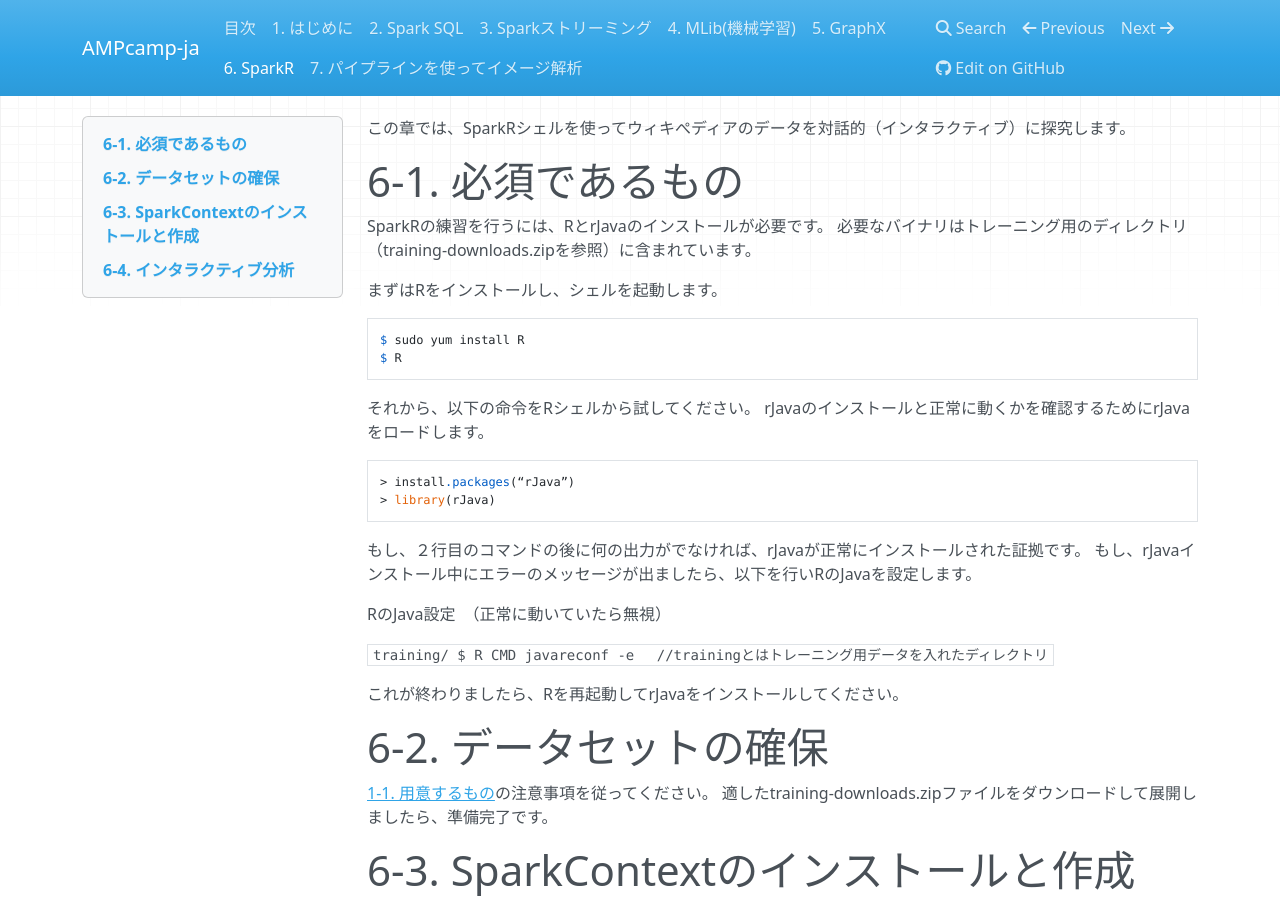
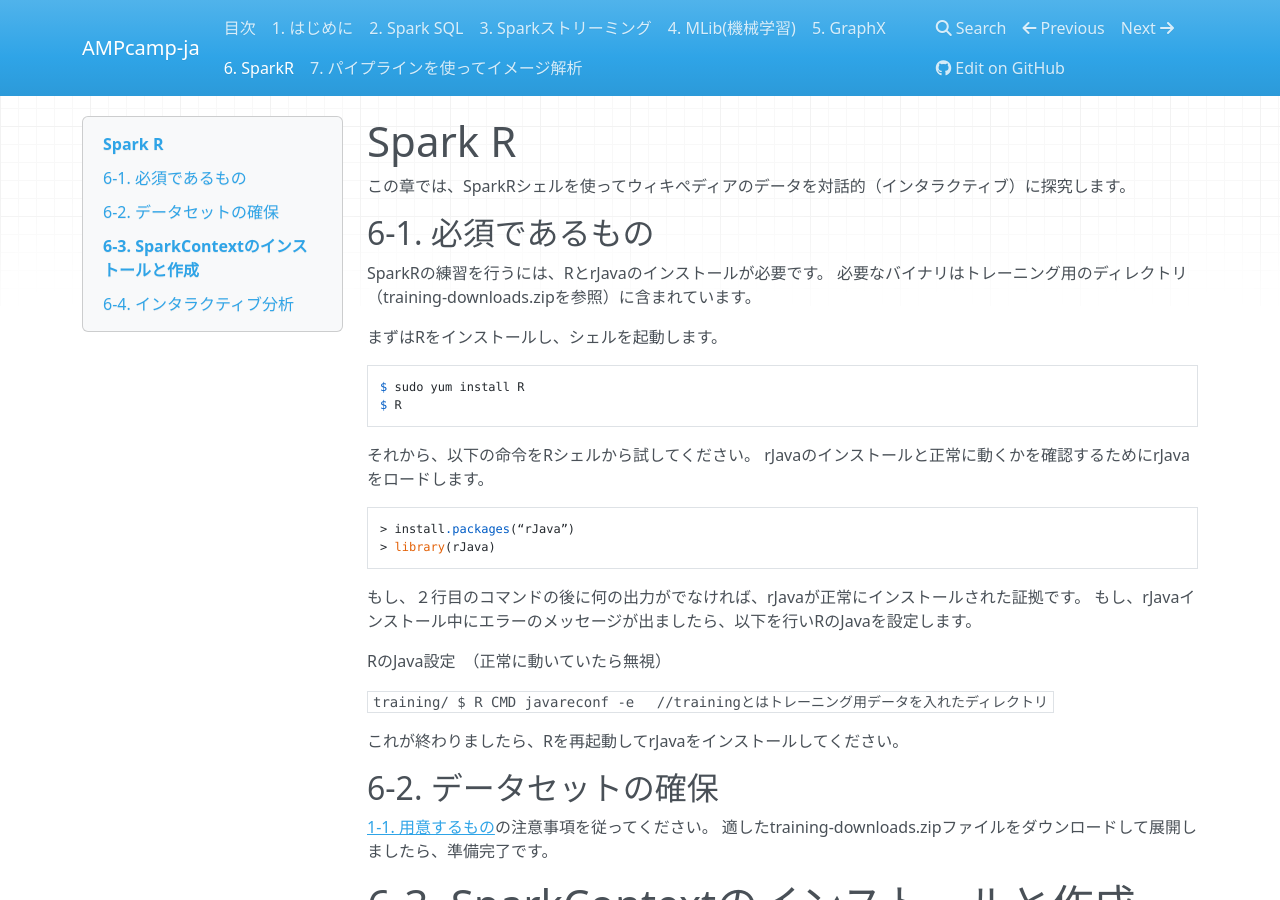
Before and after one commit to m-kiuchi/AMPcamp-ja, an MkDocs documentation site: the page built from docs/sparkr.md, in a window 1280 px wide and 900 px high. Built offline with MkDocs 1.6.1, drawn with Linux system fonts in a browser that asks for light colours; nearby versions of some CDN libraries; old or Windows-style settings are respelled for this version of MkDocs.

Commit message:
Update sparkr.md

````diff
--- a/docs/sparkr.md
+++ b/docs/sparkr.md
@@ -1,6 +1,7 @@
+# Spark R
 この章では、SparkRシェルを使ってウィキぺディアのデータを対話的（インタラクティブ）に探究します。
 
-# 6-1. 必須であるもの
+## 6-1. 必須であるもの
 SparkRの練習を行うには、RとrJavaのインストールが必要です。
 必要なバイナリはトレーニング用のディレクトリ（training-downloads.zipを参照）に含まれています。
 
@@ -28,7 +29,7 @@
 
 これが終わりましたら、Rを再起動してrJavaをインストールしてください。
 
-# 6-2. データセットの確保
+## 6-2. データセットの確保
 [1-1. 用意するもの](introduction.md)の注意事項を従ってください。
 適したtraining-downloads.zipファイルをダウンロードして展開しましたら、準備完了です。
 
@@ -64,7 +65,7 @@
 [1] "Java-Object{org.apache.spark.api.java.JavaSparkContext@1678991a}"
 ```
 
-# 6-4. インタラクティブ分析
+## 6-4. インタラクティブ分析
 それでは、データセットに対してSparkを使って簡単な順序統計を行いましょう。
 
 1.はじめに入力ファイルからdataという名のRDDを作成しましょう。
````
Also changed, not shown: other parts of docs/sparkr.md (+2 -2 lines).
